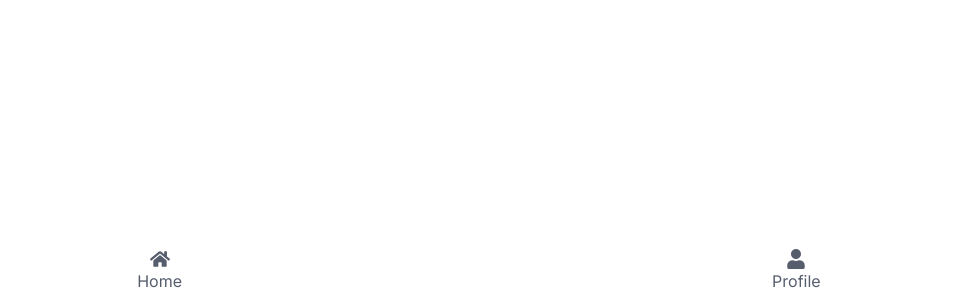
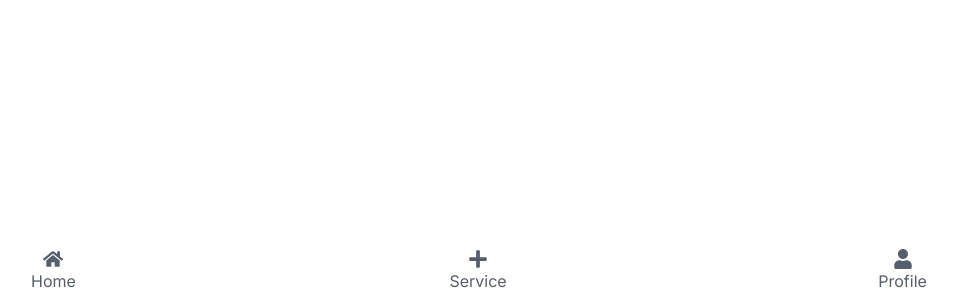
Before and after one commit to Anicodeth/KeteroWeb, a Next.js app in the folder Frontend/ketero/: page /mezgebu in a window 1280 px wide. Shown: the part 500-800 px from the top of the page, without its empty margins (162-1119 px from the left). Built offline with nearby package versions, Linux system fonts and the light colour scheme.

Commit message:
add service

```diff
--- a/Frontend/ketero/src/app/mezgebu/page.tsx
+++ b/Frontend/ketero/src/app/mezgebu/page.tsx
@@ -2,10 +2,11 @@
 
 import React, { useState } from "react"; // Import useState from React
 import style from "@/app/business/Business.module.css";
-import { FaHome, FaUser } from "react-icons/fa";
+import { FaHome, FaPlus, FaUser } from "react-icons/fa";
 
 import MezgebuProfile from "@/components/mezgebu/MezgebuProfile";
 import Orders from "@/components/mezgebu/Orders";
+import AddMezgebService from "@/components/mezgebu/AddMezgebService";
 
 const Mezgebu: React.FC = () => {
   const [toggle, setToggle] = useState<string>("Pending");
@@ -19,6 +20,7 @@ const Mezgebu: React.FC = () => {
       <div className={style.activeWindow}>
         {toggle === "Pending" ? <Orders /> : ""}
         {toggle === "Profile" ? <MezgebuProfile /> : ""}
+        {toggle === "Service" ? <AddMezgebService /> : ""}
       </div>
 
       <div className={style.bottomNav}>
@@ -30,13 +32,13 @@ const Mezgebu: React.FC = () => {
           <p className={style.buttonText}>Home</p>
         </button>
 
-        {/* <button
+        <button
           className={style.bottomNavButton}
-          onClick={() => handleClick("AddService")}
+          onClick={() => handleClick("Service")}
         >
           <FaPlus className={style.buttonIcon} />
-          <p className={style.buttonText}>Add</p>
-        </button> */}
+          <p className={style.buttonText}>Service</p>
+        </button>
 
         <button
           className={style.bottomNavButton}
```
